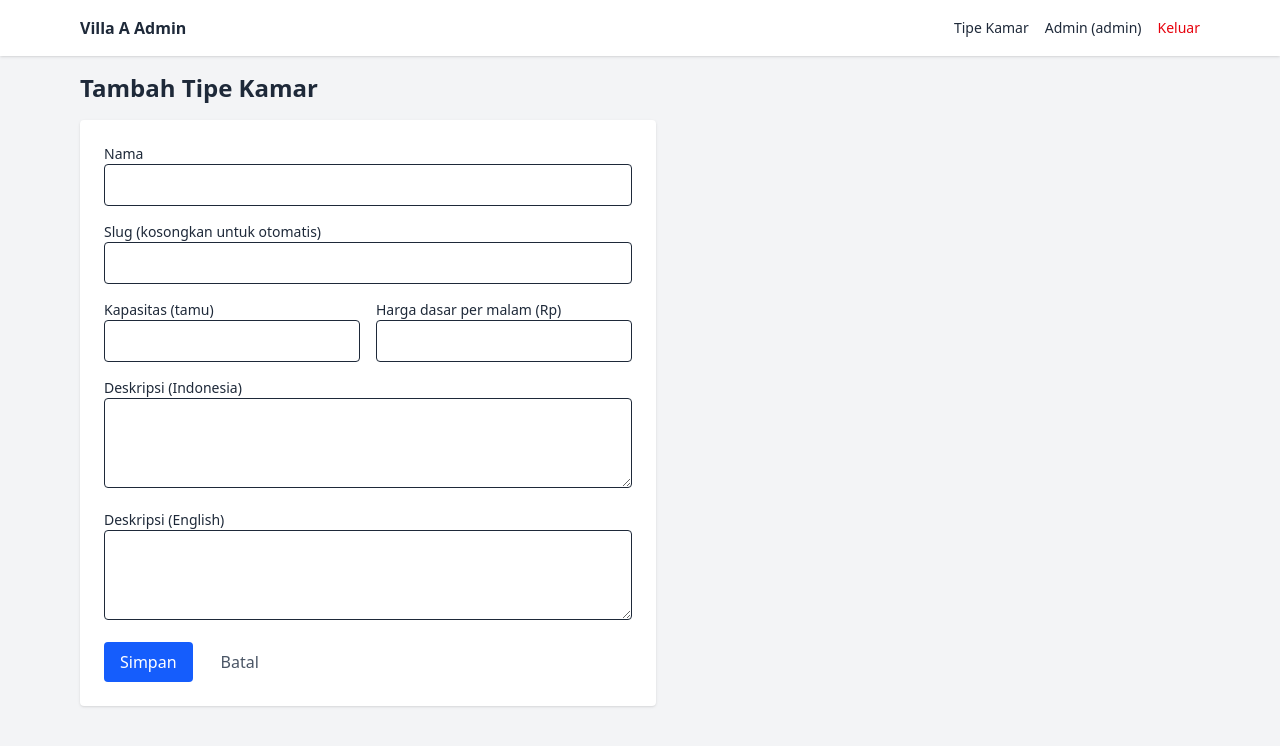
After one commit to PutuArdita/booking-room-villa, a Laravel app: page /admin/tipe-kamar/create in a window 1280 px wide. The commit adds this page. Shown: the top 746 px of the page. Run offline with Laravel 12, Linux system fonts and the light colour scheme; a user stored in the database is signed in; data comes from the database, SQL or seed files in the repository; style sheets or scripts are compiled from the project's sources.

Commit message:
feat: CRUD tipe kamar di panel admin

```diff
--- /dev/null
+++ b/app/Http/Controllers/Admin/RoomTypeController.php
@@ -0,0 +1,55 @@
+<?php
+
+namespace App\Http\Controllers\Admin;
+
+use App\Http\Controllers\Controller;
+use App\Http\Requests\Admin\RoomTypeRequest;
+use App\Models\RoomType;
+
+class RoomTypeController extends Controller
+{
+    public function index()
+    {
+        $roomTypes = RoomType::withCount('rooms')->orderBy('name')->paginate(10);
+
+        return view('admin.room-types.index', compact('roomTypes'));
+    }
+
+    public function create()
+    {
+        return view('admin.room-types.create');
+    }
+
+    public function store(RoomTypeRequest $request)
+    {
+        RoomType::create($request->validated());
+
+        return redirect()->route('admin.room-types.index')
+            ->with('success', 'Tipe kamar ditambahkan.');
+    }
+
+    public function edit(RoomType $roomType)
+    {
+        return view('admin.room-types.edit', compact('roomType'));
+    }
+
+    public function update(RoomTypeRequest $request, RoomType $roomType)
+    {
+        $roomType->update($request->validated());
+
+        return redirect()->route('admin.room-types.index')
+            ->with('success', 'Tipe kamar diperbarui.');
+    }
+
+    public function destroy(RoomType $roomType)
+    {
+        if ($roomType->rooms()->exists()) {
+            return back()->with('error', 'Tipe kamar masih punya kamar, hapus kamarnya dulu.');
+        }
+
+        $roomType->delete();
+
+        return redirect()->route('admin.room-types.index')
+            ->with('success', 'Tipe kamar dihapus.');
+    }
+}
--- /dev/null
+++ b/resources/views/admin/room-types/_form.blade.php
@@ -0,0 +1,49 @@
+@if ($errors->any())
+    <ul class="mb-4 list-disc rounded bg-red-100 p-3 pl-6 text-sm text-red-800">
+        @foreach ($errors->all() as $error)
+            <li>{{ $error }}</li>
+        @endforeach
+    </ul>
+@endif
+
+<div class="space-y-4">
+    <div>
+        <label class="block text-sm">Nama</label>
+        <input type="text" name="name" value="{{ old('name', $roomType->name ?? '') }}" required
+            class="w-full rounded border p-2">
+    </div>
+
+    <div>
+        <label class="block text-sm">Slug (kosongkan untuk otomatis)</label>
+        <input type="text" name="slug" value="{{ old('slug', $roomType->slug ?? '') }}"
+            class="w-full rounded border p-2">
+    </div>
+
+    <div class="grid grid-cols-2 gap-4">
+        <div>
+            <label class="block text-sm">Kapasitas (tamu)</label>
+            <input type="number" name="capacity" min="1"
+                value="{{ old('capacity', $roomType->capacity ?? '') }}" required class="w-full rounded border p-2">
+        </div>
+        <div>
+            <label class="block text-sm">Harga dasar per malam (Rp)</label>
+            <input type="number" name="base_price" min="0"
+                value="{{ old('base_price', $roomType->base_price ?? '') }}" required class="w-full rounded border p-2">
+        </div>
+    </div>
+
+    <div>
+        <label class="block text-sm">Deskripsi (Indonesia)</label>
+        <textarea name="description" rows="3" class="w-full rounded border p-2">{{ old('description', $roomType->description ?? '') }}</textarea>
+    </div>
+
+    <div>
+        <label class="block text-sm">Deskripsi (English)</label>
+        <textarea name="description_en" rows="3" class="w-full rounded border p-2">{{ old('description_en', $roomType->description_en ?? '') }}</textarea>
+    </div>
+
+    <div class="flex gap-3">
+        <button class="rounded bg-blue-600 px-4 py-2 text-white hover:bg-blue-700">Simpan</button>
+        <a href="{{ route('admin.room-types.index') }}" class="px-4 py-2 text-gray-600 hover:underline">Batal</a>
+    </div>
+</div>
--- /dev/null
+++ b/resources/views/admin/room-types/create.blade.php
@@ -0,0 +1,11 @@
+@extends('layouts.admin')
+
+@section('title', 'Tambah Tipe Kamar')
+
+@section('content')
+    <h1 class="mb-4 text-2xl font-bold">Tambah Tipe Kamar</h1>
+    <form method="POST" action="{{ route('admin.room-types.store') }}" class="max-w-xl rounded bg-white p-6 shadow">
+        @csrf
+        @include('admin.room-types._form')
+    </form>
+@endsection
--- a/resources/views/layouts/admin.blade.php
+++ b/resources/views/layouts/admin.blade.php
@@ -1,16 +1,19 @@
 <!DOCTYPE html>
 <html lang="id">
+
 <head>
     <meta charset="UTF-8">
     <meta name="viewport" content="width=device-width, initial-scale=1">
     <title>@yield('title', 'Admin') - Villa A</title>
     @vite(['resources/css/app.css', 'resources/js/app.js'])
 </head>
+
 <body class="bg-gray-100 text-gray-800">
     <nav class="bg-white shadow">
         <div class="mx-auto flex max-w-6xl items-center justify-between p-4">
             <a href="{{ route('admin.dashboard') }}" class="font-bold">Villa A Admin</a>
             <div class="flex items-center gap-4 text-sm">
+                <a href="{{ route('admin.room-types.index') }}" class="hover:underline">Tipe Kamar</a>
                 <span>{{ auth()->user()->name }} ({{ auth()->user()->role }})</span>
                 <form method="POST" action="{{ route('admin.logout') }}">
                     @csrf
@@ -21,7 +24,14 @@
     </nav>
 
     <main class="mx-auto max-w-6xl p-4">
+        @if (session('success'))
+            <div class="mb-4 rounded bg-green-100 p-3 text-green-800">{{ session('success') }}</div>
+        @endif
+        @if (session('error'))
+            <div class="mb-4 rounded bg-red-100 p-3 text-red-800">{{ session('error') }}</div>
+        @endif
         @yield('content')
     </main>
 </body>
+
 </html>
--- a/routes/web.php
+++ b/routes/web.php
@@ -2,13 +2,14 @@
 
 use Illuminate\Support\Facades\Route;
 use App\Http\Controllers\Admin\AuthController;
+use App\Http\Controllers\Admin\RoomTypeController;
 
 Route::get('/', function () {
     return view('welcome');
 });
 
 
-
+// ADMIN & OWNER AUTH
 Route::prefix('admin')->name('admin.')->group(function () {
     Route::middleware('guest')->group(function () {
         Route::get('login', [AuthController::class, 'showLogin'])->name('login');
@@ -19,5 +20,10 @@ Route::prefix('admin')->name('admin.')->group(function () {
     Route::middleware(['auth', 'role:admin,owner'])->group(function () {
         Route::post('logout', [AuthController::class, 'logout'])->name('logout');
         Route::view('/', 'admin.dashboard')->name('dashboard');
+        // ROOM
+        Route::resource('tipe-kamar', RoomTypeController::class)
+            ->except('show')
+            ->parameters(['tipe-kamar' => 'roomType'])
+            ->names('room-types');
     });
 });
```
Also changed, not shown: app/Http/Requests/Admin/RoomTypeRequest.php (added, +36 -0 lines), resources/views/admin/room-types/edit.blade.php (added, +13 -0 lines), resources/views/admin/room-types/index.blade.php (added, +51 -0 lines).
